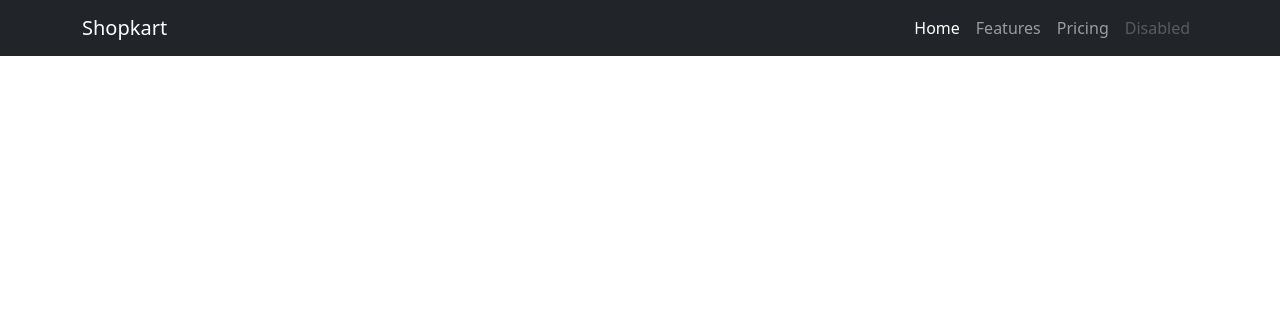
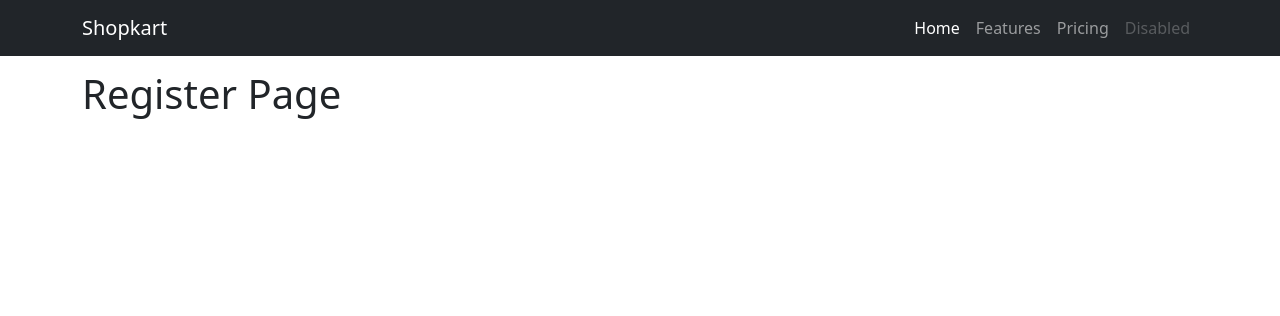
Before and after one commit to sathishkumar-c-2002/shopkart, a Django app: page /register in a window 1280 px wide. Shown: the top 316 px of the page. Run offline with Django 5.2, Linux system fonts and the light colour scheme.

Commit message:
Aligned the text and navbar to display both correctly

```diff
--- a/shop/templates/shop/index.html
+++ b/shop/templates/shop/index.html
@@ -5,5 +5,9 @@ Index | Online Shopping
 {% endblock title %}
 
 {% block content %}
-<h1>Home Page</h1>
+<div class="container" style="margin-top:70px;">
+    <div class="row">
+        <div class="col-12"><h1>Home Page</h1></div>
+    </div>
+</div>
 {% endblock content %}
--- a/shop/templates/shop/register.html
+++ b/shop/templates/shop/register.html
@@ -5,5 +5,9 @@ Reigster | Online Shopping
 {% endblock title %}
 
 {% block content %}
-<h1>Register</h1>
+<div class="container" style="margin-top:70px;">
+    <div class="row">
+        <div class="col-12"><h1>Register Page</h1></div>
+    </div>
+</div>
 {% endblock content %}
```
